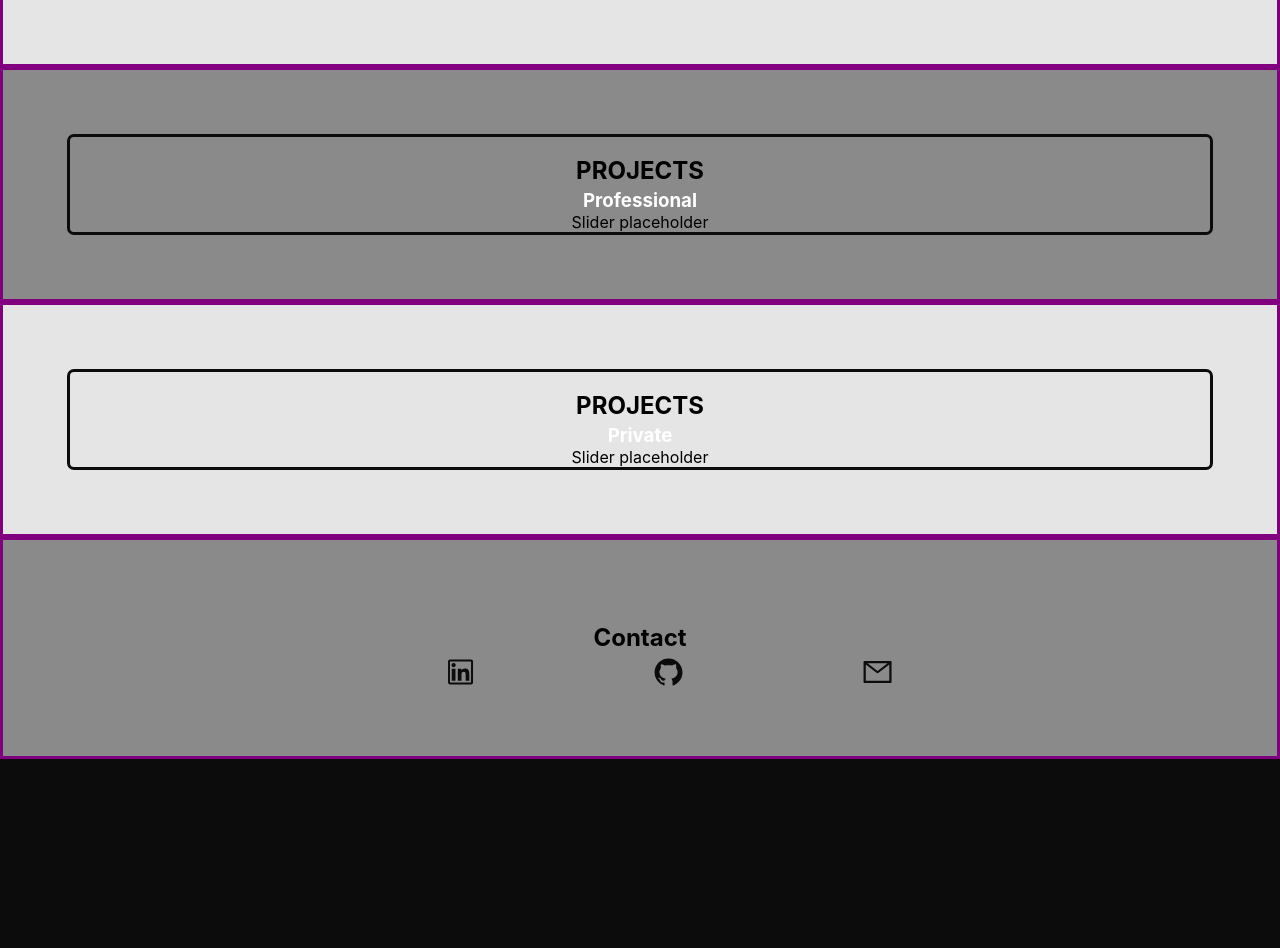
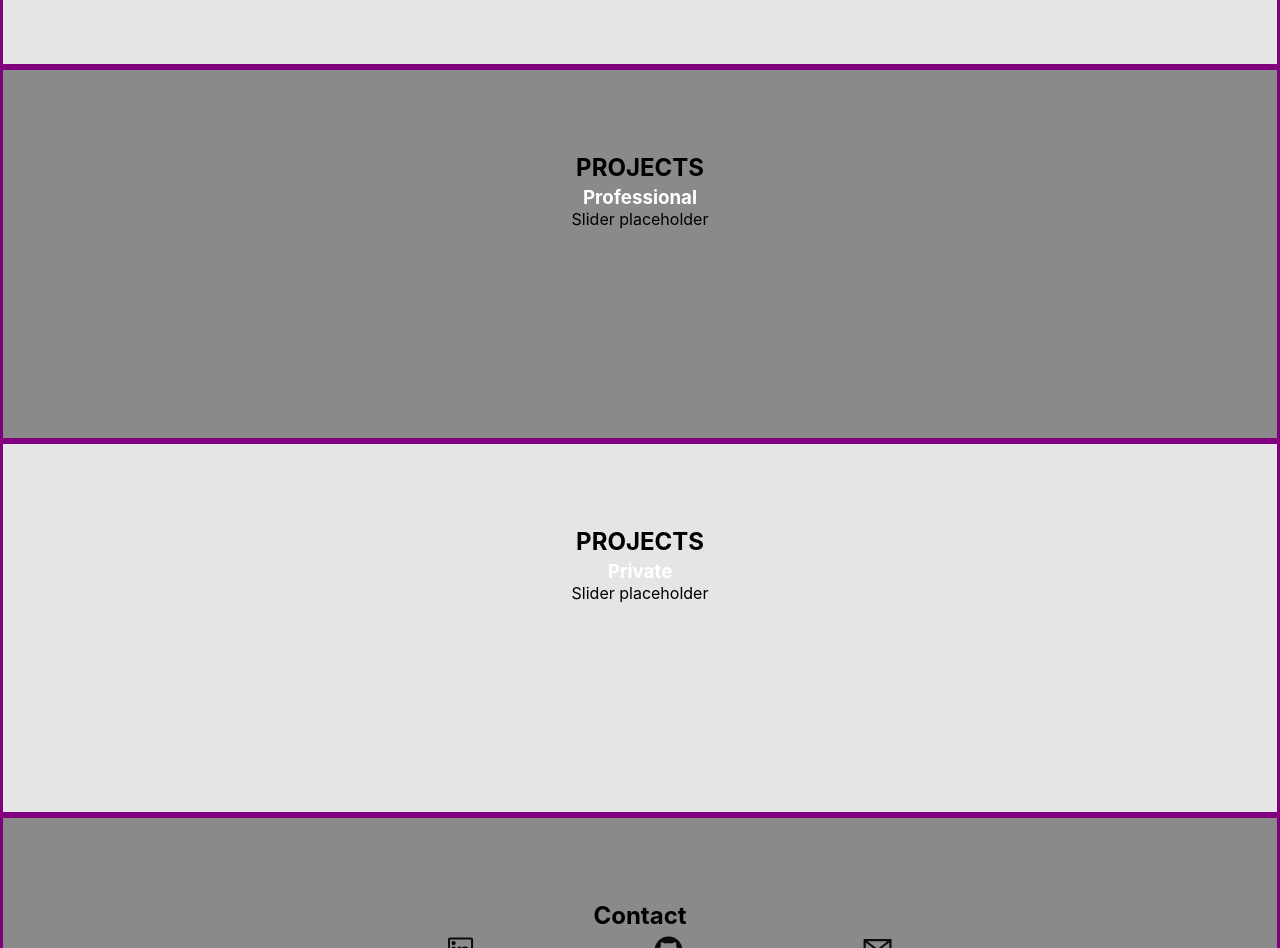
Before and after one commit to MichalFrontEnd/newport, a React (Create React App) app: page / in a window 1280 px wide. Shown: the part 1480-2428 px from the top of the page. Before the commit the page ends 2239 px from the top, so only its background shows below. Built offline with nearby package versions, Linux system fonts and the light colour scheme.

Commit message:
Small fixes

```diff
--- a/src/components/organisms/projects-card/projects-card.scss
+++ b/src/components/organisms/projects-card/projects-card.scss
@@ -1,9 +1,8 @@
 @use "./projects-card.vars.scss" as *;
 
 .projects-card {
-  @include flex-column(center);
-  border: var(--text) 3px solid;
-  border-radius: 7px;
+  @include flex-column(flex-start);
+  height: 15rem;
 
   &__heading {
     text-transform: uppercase;
--- a/src/components/pages/Projects.jsx
+++ b/src/components/pages/Projects.jsx
@@ -8,21 +8,20 @@ export const Projects = () => {
         className="projects container container--reverse"
         aria-labelledby="projects"
       >
-        {/* <div className="projects__container projects__container--prof"> */}
-        {/* <h2 className="projects__sub-header">Professional</h2> */}
-        <ProjectsCard type="Professional">
+        <ProjectsCard
+          type="Professional"
+          className="projects__container projects__container--prof"
+        >
           <div className="projects__slider">Slider placeholder</div>
         </ProjectsCard>
-        {/* </div> */}
       </section>
       <section className="projects container container--light">
-        {/* <div className="projects__container projects__container--private"> */}
-        {/* <h2 className="projects__sub-header">Private</h2> */}
-
-        <ProjectsCard type="Private">
+        <ProjectsCard
+          type="Private"
+          className="projects__container projects__container--private"
+        >
           <div className="projects__slider">Slider placeholder</div>
         </ProjectsCard>
-        {/* </div> */}
       </section>
     </>
   );
```
